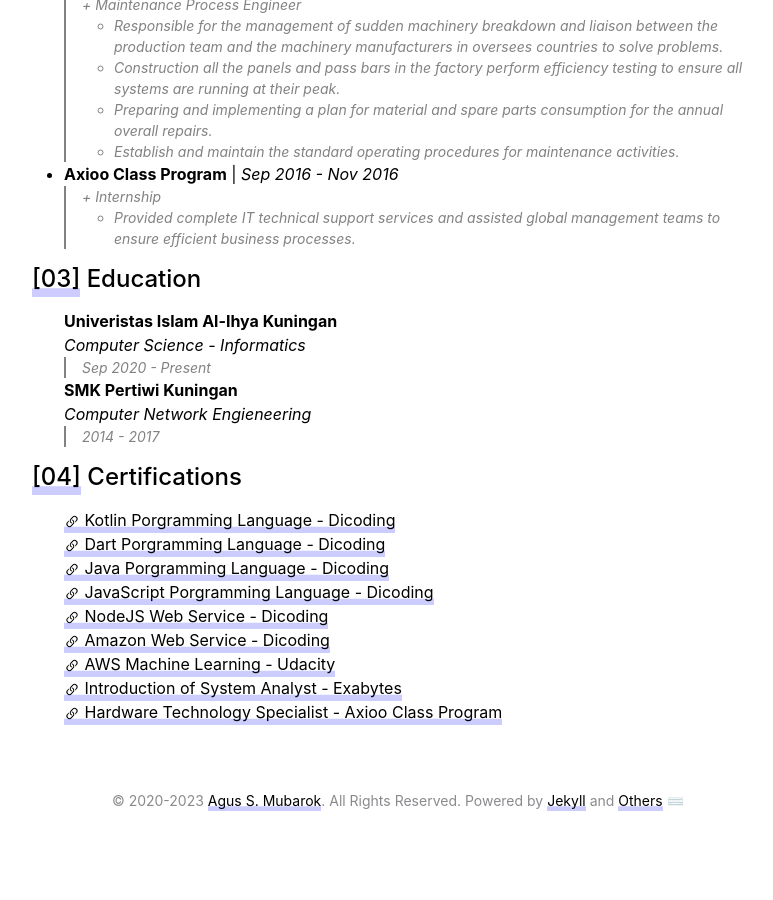
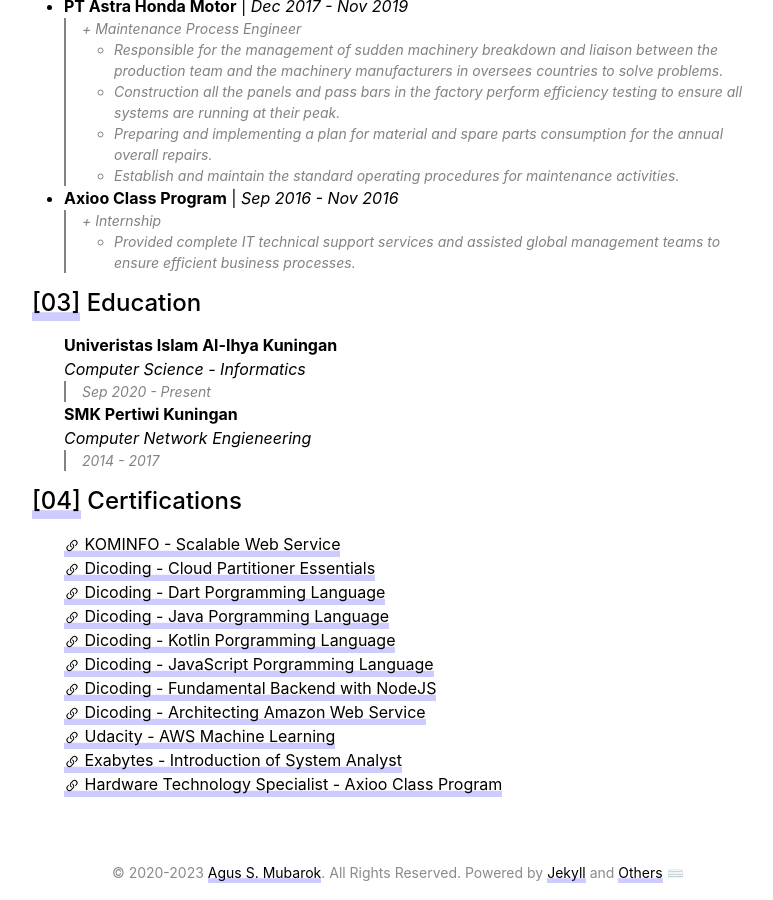
Before and after one commit to mrgsrylm/mrgsrylm.github.io, a Jekyll site: the page built from pages/me.md, in a window 1280 px wide and 900 px high, scrolled down 1670 px. Shown: the whole window, without its empty margins (242-1015 px from the left). Built offline with Jekyll 4.4.1, drawn with Linux system fonts in a browser that asks for light colours; before the commit the page ends 2498 px from its top, so only the background shows below that; some of the changed text lies outside the part shown.

Commit message:
update portfolio

```diff
--- a/_data/certifications.yml
+++ b/_data/certifications.yml
@@ -1,18 +1,22 @@
-- title: Kotlin Porgramming Language - Dicoding
+- title: KOMINFO - Scalable Web Service
+  url: https://digitalent.kominfo.go.id/cek-sertifikat?registrasi=1955617840-152
+- title: Dicoding - Cloud Partitioner Essentials
+  url: https://www.dicoding.com/certificates/81P234J18XOY
+- title: Dicoding - Dart Porgramming Language
+  url: https://www.dicoding.com/certificates/07Z6RKVQRPQR
+- title: Dicoding - Java Porgramming Language
+  url: https://www.dicoding.com/certificates/72ZDEVO8LPYW
+- title: Dicoding - Kotlin Porgramming Language
   url: https://www.dicoding.com/certificates/QLZ98Y39DX5D
-- title: Dart Porgramming Language - Dicoding
-  url: https://www.dicoding.com/certificates/07Z6RKVQRPQR
-- title: Java Porgramming Language - Dicoding
-  url: https://www.dicoding.com/certificates/72ZDEVO8LPYW
-- title: JavaScript Porgramming Language - Dicoding
-  url: https://www.dicoding.com/certificates/JLX11E00GX72
-- title: NodeJS Web Service - Dicoding
+- title: Dicoding - JavaScript Porgramming Language
+  url: https://www.dicoding.com/certificates/81P28O7JNPOY
+- title: Dicoding - Fundamental Backend with NodeJS
   url: https://www.dicoding.com/certificates/N9ZOD1950PG5
-- title: Amazon Web Service - Dicoding
+- title: Dicoding - Architecting Amazon Web Service
   url: https://www.dicoding.com/certificates/GRX5G8NN2X0M
-- title: AWS Machine Learning - Udacity
-  url: https://graduation.udacity.com/confirm/7XJXCVQV
-- title: Introduction of System Analyst - Exabytes
+- title: Udacity - AWS Machine Learning
+  url: https://confirm.udacity.com/7XJXCVQV
+- title: Exabytes - Introduction of System Analyst
   url: https://sertiva.id/credential/8876d285-3735-4bc0-8ce3-35abf9a6da83
 - title: Hardware Technology Specialist - Axioo Class Program
   url: /
--- a/pages/me.md
+++ b/pages/me.md
@@ -44,22 +44,21 @@
 <details open>
 <summary>Programming Language</summary>
 <div class="app-icons">
+    <img src="{{ site.baseurl }}/assets/about/dart.svg" width="50" height="50" alt="dart">
+        <img src="{{ site.baseurl }}/assets/about/java.svg" width="50" height="50" alt="java">
     <img src="{{ site.baseurl }}/assets/about/kotlin.svg" width="50" height="50" alt="kotlin">
-    <img src="{{ site.baseurl }}/assets/about/dart.svg" width="50" height="50" alt="dart">
-    <img src="{{ site.baseurl }}/assets/about/java.svg" width="50" height="50" alt="java">
     <img src="{{ site.baseurl }}/assets/about/go.svg" width="50" height="50" alt="go">
-    <img src="{{ site.baseurl }}/assets/about/php.svg" width="50" height="50" alt="php">
+
 </div>
 </details>
 
 <details open>
 <summary>Frameworks</summary>
 <div class="app-icons">
-    <img src="{{ site.baseurl }}/assets/about/android.svg" width="50" height="50" alt="android">
     <img src="{{ site.baseurl }}/assets/about/flutter.svg" width="50" height="50" alt="flutter">
     <img src="{{ site.baseurl }}/assets/about/spring.svg" width="50" height="50" alt="spring">
+    <img src="{{ site.baseurl }}/assets/about/android.svg" width="50" height="50" alt="android">
     <img src="{{ site.baseurl }}/assets/about/gin-gonic.svg" width="50" height="50" alt="gin-gonic">
-    <img src="{{ site.baseurl }}/assets/about/laravel.svg" width="50" height="50" alt="laravel">
 </div>
 </details>
 
@@ -78,13 +77,13 @@
     <img src="{{ site.baseurl }}/assets/about/composer.svg" width="50" height="50" alt="composer">
     <img src="{{ site.baseurl }}/assets/about/npm.svg" width="50" height="50" alt="npm">
 
+    <img src="{{ site.baseurl }}/assets/about/php.svg" width="50" height="50" alt="php">
+    <img src="{{ site.baseurl }}/assets/about/laravel.svg" width="50" height="50" alt="laravel">
     <img src="{{ site.baseurl }}/assets/about/javascript.svg" width="50" height="50" alt="javascript">
     <img src="{{ site.baseurl }}/assets/about/react.svg" width="50" height="50" alt="react">
     <img src="{{ site.baseurl }}/assets/about/nodedotjs.svg" width="50" height="50">
     <img src="{{ site.baseurl }}/assets/about/jetpackcompose.svg" width="50" height="50" alt="jetpackcompose">
-    <img src="{{ site.baseurl }}/assets/about/androidauto.svg" width="50" height="50">
     <img src="{{ site.baseurl }}/assets/about/googlecloud.svg" width="50" height="50">
-    <img src="{{ site.baseurl }}/assets/about/googleplay.svg" width="50" height="50">
     <img src="{{ site.baseurl }}/assets/about/docker.svg" width="50" height="50" alt="docker">
     <img src="{{ site.baseurl }}/assets/about/ngrok.svg" width="50" height="50" alt="ngrok">
     <img src="{{ site.baseurl }}/assets/about/flyway.svg" width="50" height="50" alt="flayway">
@@ -102,18 +101,21 @@
     <img src="{{ site.baseurl }}/assets/about/materialdesign.svg" width="50" height="50">
     <img src="{{ site.baseurl }}/assets/about/jekyll.svg" width="50" height="50">
 
-    <img src="{{ site.baseurl }}/assets/about/virtualbox.svg" width="50" height="50">
     <img src="{{ site.baseurl }}/assets/about/amazonaws.svg" width="50" height="50">
     <img src="{{ site.baseurl }}/assets/about/nginx.svg" width="50" height="50">
-    <img src="{{ site.baseurl }}/assets/about/json.svg" width="50" height="50">
-    <img src="{{ site.baseurl }}/assets/about/graphql.svg" width="50" height="50">
+
     <img src="{{ site.baseurl }}/assets/about/junit5.svg" width="50" height="50">
     <img src="{{ site.baseurl }}/assets/about/postman.svg" width="50" height="50">
     <img src="{{ site.baseurl }}/assets/about/sonarqube.svg" width="50" height="50">
     <img src="{{ site.baseurl }}/assets/about/circleci.svg" width="50" height="50">
     <img src="{{ site.baseurl }}/assets/about/swagger.svg" width="50" height="50">
-    <img src="{{ site.baseurl }}/assets/about/jira.svg" width="50" height="50">
 
+    <!-- <img src="{{ site.baseurl }}/assets/about/androidauto.svg" width="50" height="50"> -->
+    <!-- <img src="{{ site.baseurl }}/assets/about/googleplay.svg" width="50" height="50"> -->
+    <!-- <img src="{{ site.baseurl }}/assets/about/virtualbox.svg" width="50" height="50"> -->
+    <!-- <img src="{{ site.baseurl }}/assets/about/json.svg" width="50" height="50"> -->
+    <!-- <img src="{{ site.baseurl }}/assets/about/graphql.svg" width="50" height="50"> -->
+    <!-- <img src="{{ site.baseurl }}/assets/about/jira.svg" width="50" height="50"> -->
 </div>
 </details>
 
```
Also changed, not shown: other parts of pages/me.md (+2 -2 lines).
